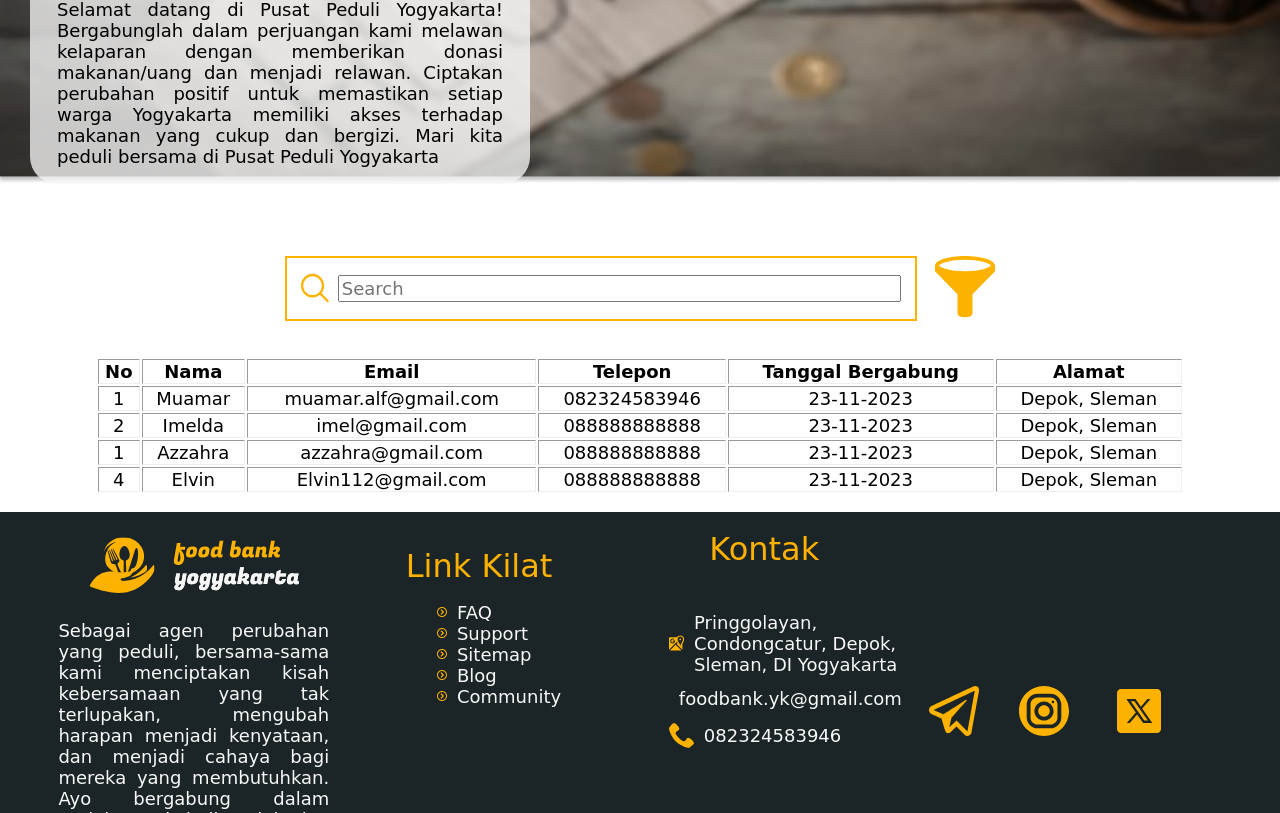
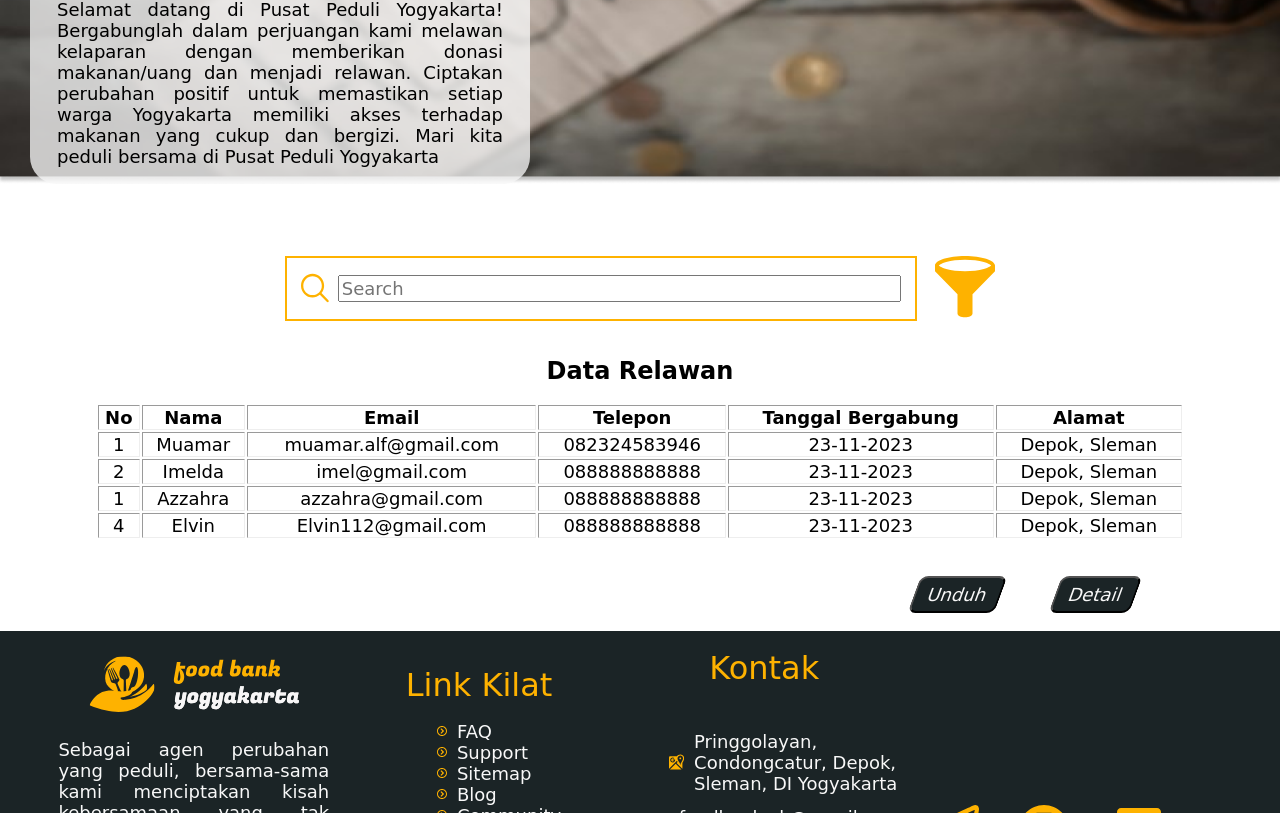
Before and after one commit to muammaralf/Massive-DeSudurat-FoodBank, a React (Vite) app: page / in a window 1280 px wide. Shown: the part 416-1229 px from the top of the page. Built offline with nearby package versions, Linux system fonts and the light colour scheme.

Commit message:
mengubah beberapa

```diff
--- a/src/pages/RelawanAdmin/RelawanAdmin.jsx
+++ b/src/pages/RelawanAdmin/RelawanAdmin.jsx
@@ -1,4 +1,5 @@
 import React from "react";
+import Button from "../../Components/Button";
 import "./index.css";
 
 const RelawanAdmin = () => {
@@ -55,6 +56,9 @@ const RelawanAdmin = () => {
               />
             </svg>
           </div>
+          <div className="tabel-span-container">
+            <span className="tabel-span">Data Relawan</span>
+          </div>
           <div className="tabel">
             <table className="table" border={1}>
               <thead>
@@ -99,6 +103,10 @@ const RelawanAdmin = () => {
               </tr>
             </table>
           </div>
+          <div className="button-tabel">
+            <Button TextButton={"Unduh"} />
+            <Button TextButton={"Detail"} />
+          </div>
         </div>
       </section>
     </>
--- a/src/pages/RelawanAdmin/index.css
+++ b/src/pages/RelawanAdmin/index.css
@@ -59,6 +59,17 @@
   justify-content: center;
 }
 
+.tabel-span-container {
+  display: flex;
+  justify-content: center;
+}
+
+.tabel-span {
+  display: flex;
+  font-size: x-large;
+  font-weight: bold;
+}
+
 .tabel table {
   border: 2px;
 }
@@ -91,3 +102,10 @@
   vertical-align: top;
   border-color: var(--bs-table-border-color);
 }
+
+.button-tabel {
+  margin: 1rem 8rem;
+  display: flex;
+  justify-content: end;
+  gap: 3rem;
+}
```
